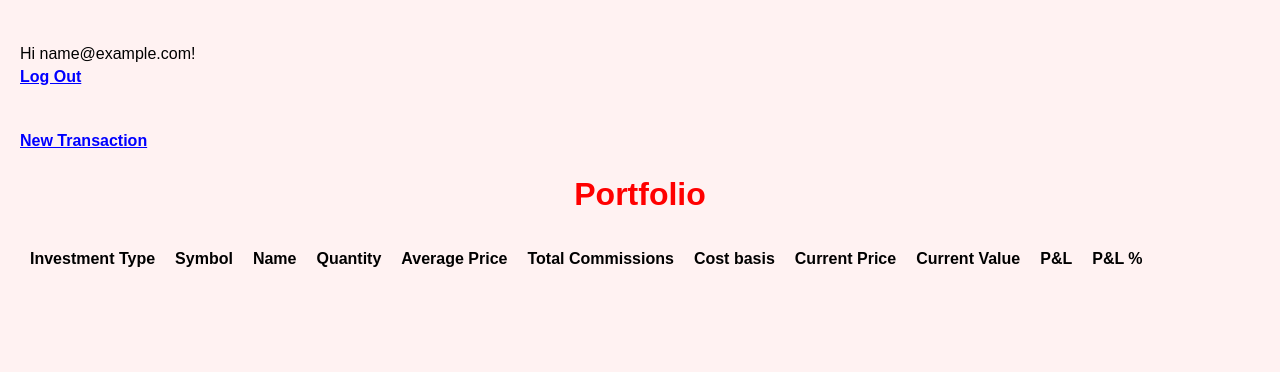
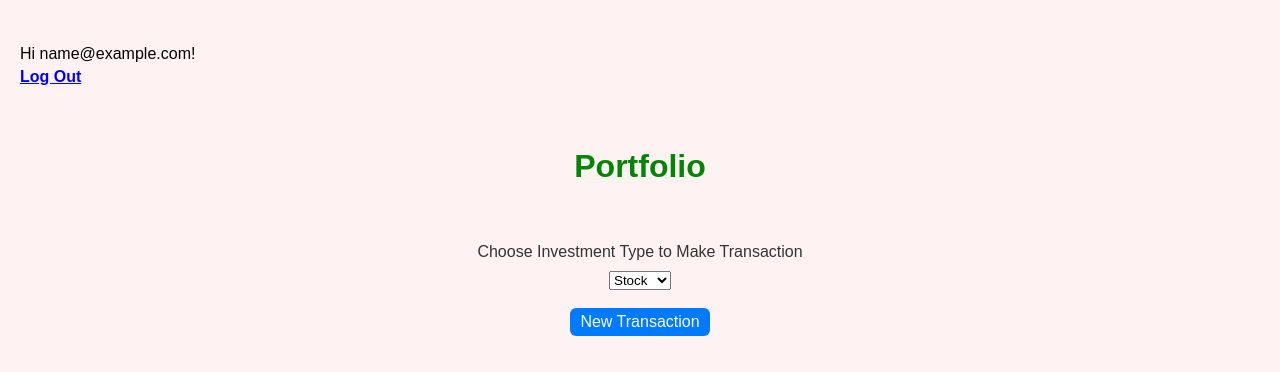
Before and after one commit to irakliskhirtladze/Investment-portfolio-tracker, a Django app: page /portfolio in a window 1280 px wide. Shown: the top 372 px of the page. Run offline with Django 5.2, Linux system fonts and the light colour scheme; the visitor is signed in with stand-in values (Sample User, id 1); lists and menus that the app fills with data are empty.

Commit message:
reformatted transaction pages into one page. corresponding changes in views and urls

```diff
--- a/portfolio/models.py
+++ b/portfolio/models.py
@@ -40,7 +40,7 @@ class Portfolio(models.Model):
 class CashTransaction(models.Model):
     """Stores cash transactions made by user"""
     user = models.ForeignKey(User, on_delete=models.CASCADE, verbose_name=_('User'))
-    transaction_date = models.DateField(auto_now=True, verbose_name=_('Transaction Date'))
+    transaction_date = models.DateTimeField(auto_now=True, verbose_name=_('Transaction Date'))
 
     transaction_type = models.CharField(max_length=10,
                                         choices=TransactionCurrency.choices,
@@ -67,7 +67,7 @@ class CashTransaction(models.Model):
 class CryptoTransaction(models.Model):
     """Stores crypto transactions made by user"""
     user = models.ForeignKey(User, on_delete=models.CASCADE, verbose_name=_('User'))
-    transaction_date = models.DateField(auto_now=True, verbose_name=_('Transaction Date'))
+    transaction_date = models.DateTimeField(auto_now=True, verbose_name=_('Transaction Date'))
     name = models.CharField(max_length=100, verbose_name=_('Name'))
     symbol = models.CharField(max_length=10, null=True, blank=True, verbose_name=_('Symbol'))
 
@@ -101,7 +101,7 @@ class CryptoTransaction(models.Model):
 class StockTransaction(models.Model):
     """Stores stock transactions made by user"""
     user = models.ForeignKey(User, on_delete=models.CASCADE, verbose_name=_('User'))
-    transaction_date = models.DateField(auto_now=True, verbose_name=_('Transaction Date'))
+    transaction_date = models.DateTimeField(auto_now=True, verbose_name=_('Transaction Date'))
     symbol = models.CharField(max_length=10, verbose_name=_('Symbol'))
     name = models.CharField(max_length=100, null=True, blank=True, verbose_name=_('Name'))
 
--- a/portfolio/urls.py
+++ b/portfolio/urls.py
@@ -1,13 +1,10 @@
 from django.urls import path
 from django.contrib.auth.decorators import login_required
-from portfolio.views import show_portfolio, show_transaction_1, show_transaction_2,\
-    save_transaction
+from portfolio.views import show_portfolio, show_transaction_page, save_transaction
 
 
 urlpatterns = [
     path('portfolio', login_required(show_portfolio), name='portfolio'),
-
-    path('portfolio/transaction_pg_1', login_required(show_transaction_1), name='transaction_pg_1'),
-    path('portfolio/transaction_pg_2', login_required(show_transaction_2), name='transaction_pg_2'),
+    path('portfolio/transaction', login_required(show_transaction_page), name='transaction'),
     path('portfolio/save_transaction/', login_required(save_transaction), name='save_transaction'),
 ]
--- a/portfolio/views.py
+++ b/portfolio/views.py
@@ -1,6 +1,6 @@
 from django.shortcuts import render, redirect
 from portfolio.forms import StockTransactionForm, CryptoTransactionForm, CashTransactionForm
-from portfolio.models import Portfolio
+from portfolio.models import Portfolio, StockTransaction, CryptoTransaction, CashTransaction
 from portfolio.utils import update_portfolio, check_transaction_form_data
 
 
@@ -9,25 +9,44 @@ def show_portfolio(request):
     return render(request, 'portfolio/portfolio.html', {'portfolio': portfolio})
 
 
-def show_transaction_1(request):
-    return render(request, 'portfolio/transaction_1.html')
-
-
-def show_transaction_2(request):
+def show_transaction_page(request):
     if request.method == 'POST':
         investment_type = request.POST.get('investment_type')
-        print(f'Investment type: {investment_type}')
         if investment_type == 'Stock':
             form = StockTransactionForm(request.POST)
         elif investment_type == 'Crypto':
             form = CryptoTransactionForm(request.POST)
         elif investment_type == 'Cash':
             form = CashTransactionForm(request.POST)
-        return render(request, 'portfolio/transaction_2.html', {'form': form, 'investment_type': investment_type})
+        return render(request, 'portfolio/transaction.html', {'form': form, 'investment_type': investment_type})
 
-    # form = StockTransactionForm()
-    # return render(request, 'portfolio/transaction_2.html', {'form': form})
+    form = StockTransactionForm()
+    return render(request, 'portfolio/transaction.html', {'form': form})
 
 
 def save_transaction(request):
-    pass
+    """Saves transaction data in appropriate table based on investment type and updates portfolio"""
+    if request.method == 'POST':
+        investment_type = request.POST.get('investment_type')
+
+        if investment_type == 'Stock':
+            form_class = StockTransactionForm
+            model_class = StockTransaction
+        elif investment_type == 'Crypto':
+            form_class = CryptoTransactionForm
+            model_class = CryptoTransaction
+        elif investment_type == 'Cash':
+            form_class = CashTransactionForm
+            model_class = CashTransaction
+        else:
+            return render(request, 'error.html', {'error_message': 'Invalid investment type'})
+
+        form = form_class(request.POST)
+        if form.is_valid():
+            transaction = form.save(commit=False)
+            transaction.user = request.user
+            transaction.save()
+            print(transaction)
+            return redirect('portfolio')
+
+        return redirect('portfolio')
--- a/static/css/base.css
+++ b/static/css/base.css
@@ -20,7 +20,7 @@ footer {
     left: 0;
     bottom: 0;
     width: 100%;
-    background-color: rgb(189, 183, 183);
+    background-color: rgb(190, 177, 177);
     color: black;
     text-align: center;
     padding: 10px;
@@ -28,10 +28,10 @@ footer {
 
 /*More generic styles*/
 h1 {
-    color: red;
+    color: #018504;
 }
 h2 {
-    color: orangered;
+    color: #ff7300;
 }
 h3 {
     color: black;
--- a/templates/portfolio/portfolio.html
+++ b/templates/portfolio/portfolio.html
@@ -17,12 +17,28 @@
 {% else %}
     <p>Hi {{ user.email }}!</p>
     <p><a href="{% url 'logout' %}">Log Out</a></p>
+
     <br><br>
-    <p><a href="{% url 'transaction_pg_1' %}">New Transaction</a></p>
 
     <div class="header">
         <h1>Portfolio</h1>
     </div>
+
+    <br><br>
+
+    <form method="post" action="{% url 'transaction' %}">
+        {% csrf_token %}
+        <label for="investment_type">Choose Investment Type to Make Transaction</label>
+        <select name="investment_type" id="investment_type">
+            <option value="Stock">Stock</option>
+            <option value="Crypto">Crypto</option>
+            <option value="Cash">Cash</option>
+        </select>
+        <br><br>
+        <button type="submit">New Transaction</button>
+    </form>
+
+    <br><br>
 
     <div class="container-left">
         <table class="table table-hover">
--- a/templates/portfolio/transaction_2.html
+++ b/templates/portfolio/transaction.html
@@ -6,7 +6,7 @@
 
 <p><a href="{% url 'logout' %}">Log Out</a></p>
 <br><br>
-<p><a href="{% url 'transaction_pg_1' %}">Previous step</a></p>
+<p><a href="{% url 'portfolio' %}">Home</a></p>
 
 <div class="header">
     <h1>New {{ investment_type }} Transaction</h1>
@@ -15,6 +15,7 @@
 <div class="container">
     <form method="post" action="{% url 'save_transaction' %}">
         {% csrf_token %}
+        <input type="hidden" name="investment_type" value="{{ investment_type }}">
         {{ form.as_p }}
         <button type="submit">Save</button>
     </form>
```
Also changed, not shown: templates/portfolio/transaction_1.html (deleted, +0 -28 lines), portfolio/migrations/0004_alter_cashtransaction_transaction_date_and_more.py (added).
